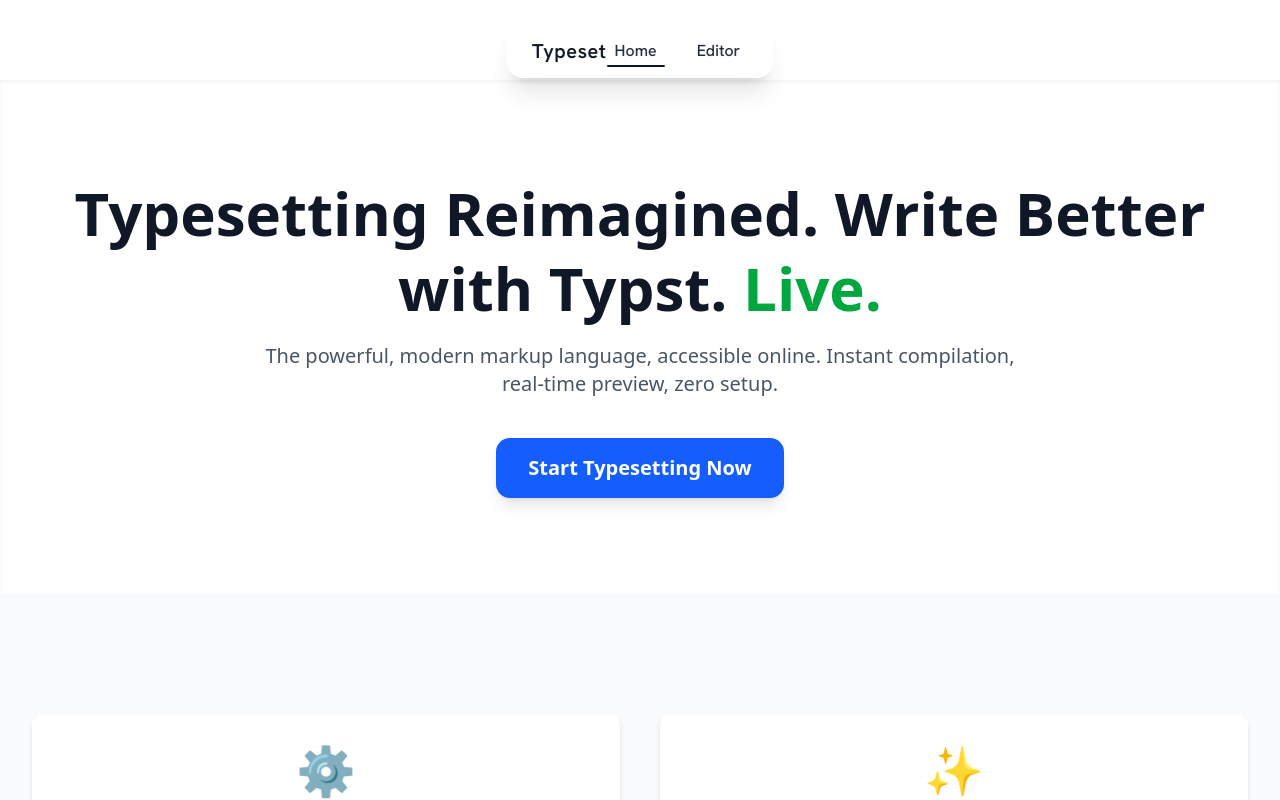
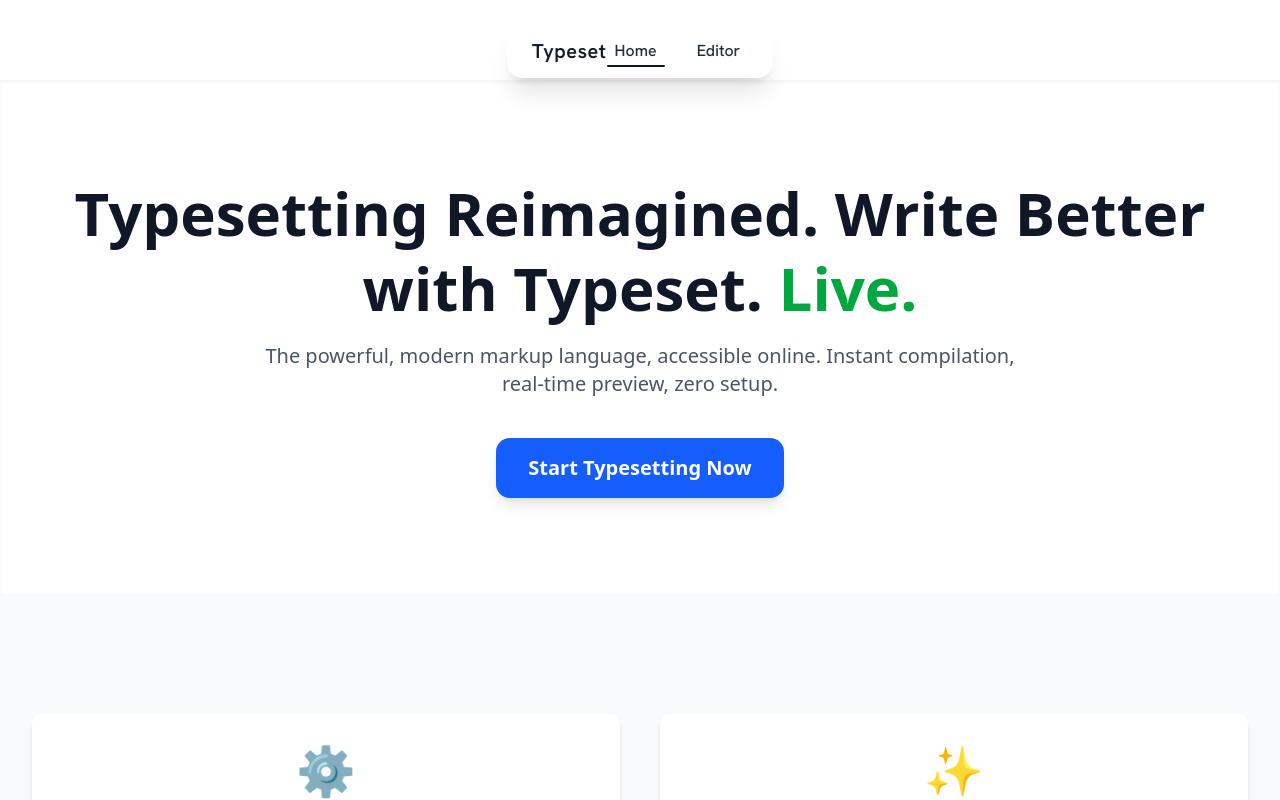
Before and after one commit to arashatt/typsy, a React (Vite) app: page / in a window 1280 px wide. Shown: the top 800 px of the page. Built offline with nearby package versions, Linux system fonts and the light colour scheme; no server answers; a web font is replaced by a local one; what @myriaddreamin/typst.ts would draw is missing.

Commit message:
typeset not typst

```diff
--- a/src/routes/index.tsx
+++ b/src/routes/index.tsx
@@ -29,7 +29,7 @@
         <section className="pt-24 pb-24 bg-white shadow-inner">
           <div className="max-w-7xl mx-auto px-4 sm:px-6 lg:px-8 text-center">
             <h1 className="text-5xl md:text-6xl font-extrabold text-gray-900 leading-tight mb-4">
-              Typesetting Reimagined. Write Better with Typst.{" "}
+              Typesetting Reimagined. Write Better with Typeset.{" "}
               <span className="text-green-600">Live.</span>
             </h1>
 
```
